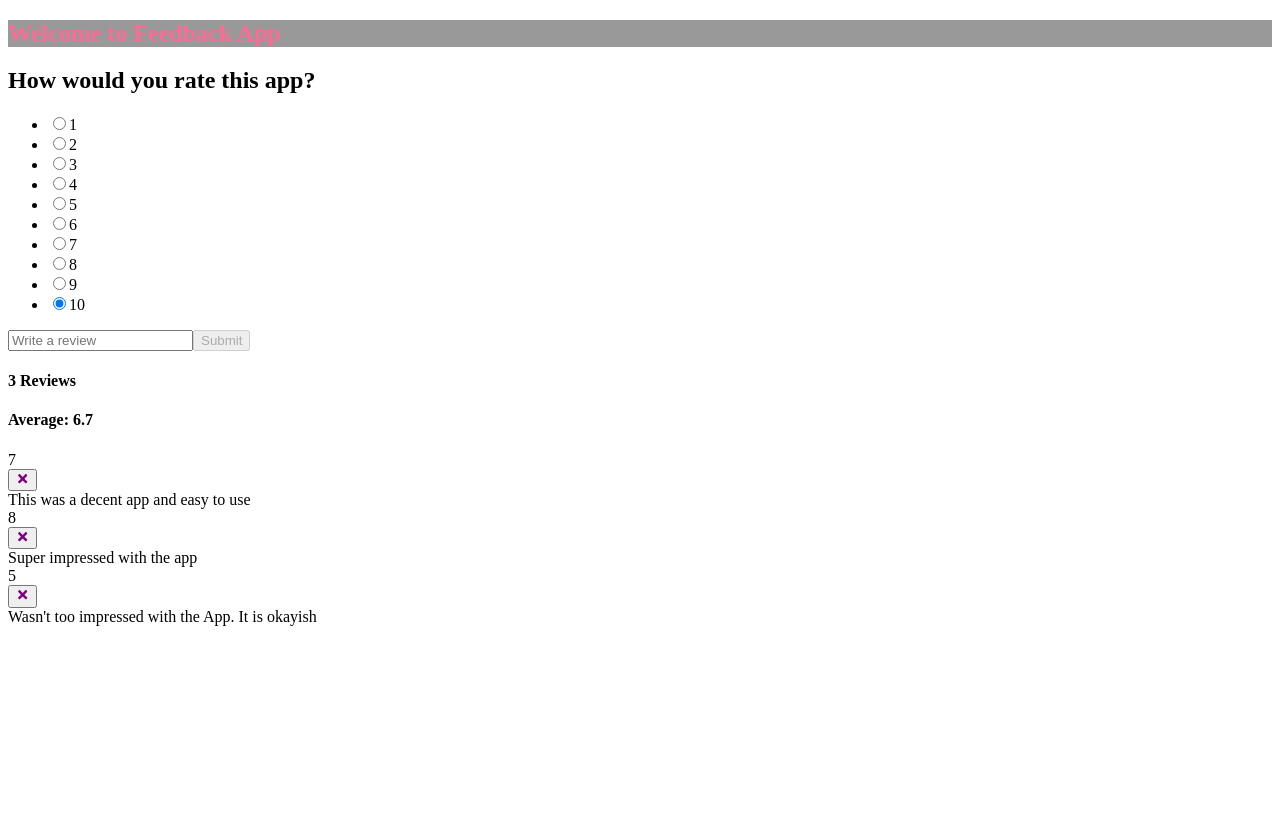
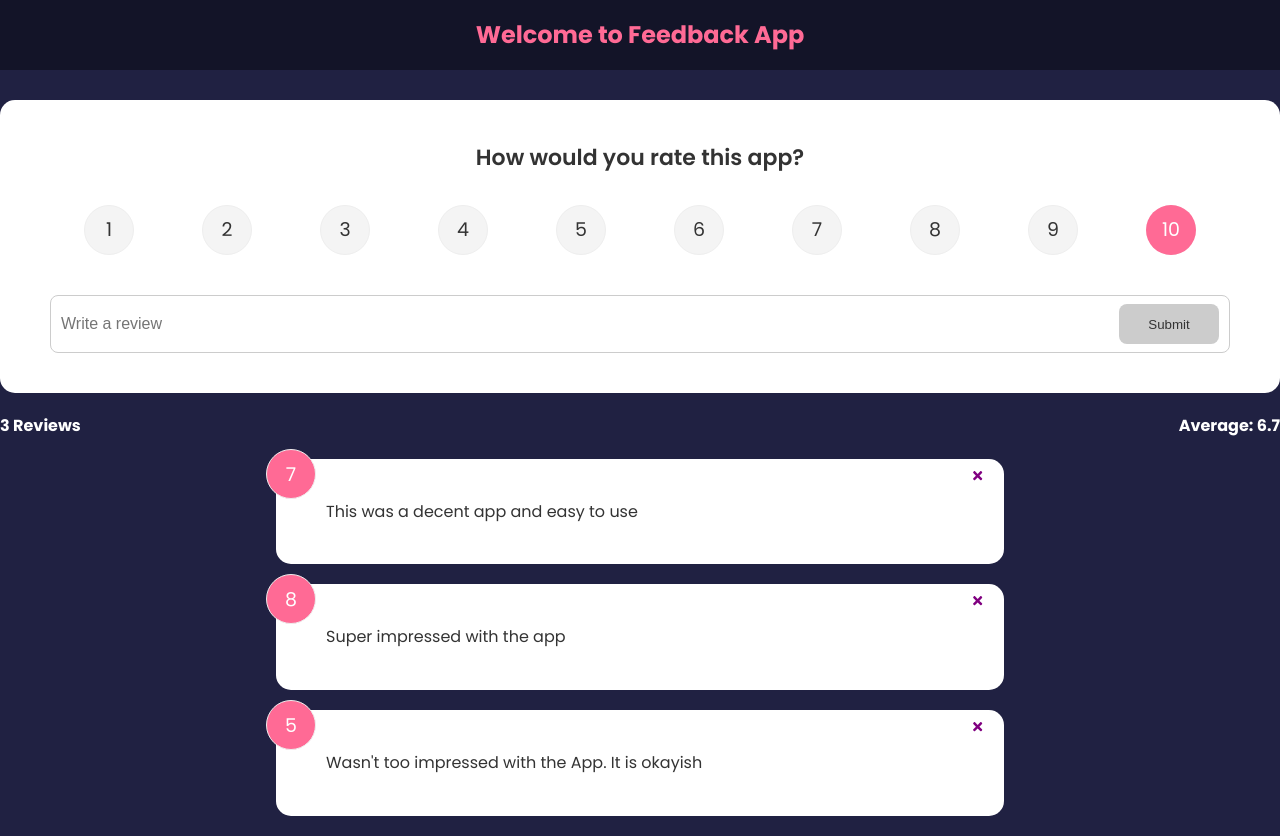
Before and after one commit to milan-vishnoi/Feedback-app, a React (Create React App) app: page / in a window 1280 px wide. Before the commit the page ends 800 px from the top, so only its background shows below. Built offline with nearby package versions, Linux system fonts and the light colour scheme.

Commit message:
CSS for the App

```diff
--- a/src/index.css
+++ b/src/index.css
@@ -0,0 +1,230 @@
+@import url('https://fonts.googleapis.com/css2?family=Poppins:wght@400;600;700&display=swap');
+
+* {
+  box-sizing: border-box;
+  margin: 0;
+  padding: 0;
+}
+
+body {
+  font-family: 'Poppins', sans-serif;
+  background-color: #202142;
+  color: #fff;
+  line-height: 1.6;
+}
+
+ul {
+  list-style: none;
+}
+
+.container {
+  max-width: 768px;
+  margin: auto;
+  padding: 0 20px;
+}
+
+header {
+  height: 70px;
+  width: 100%;
+  display: flex;
+  justify-content: space-between;
+  align-items: center;
+  margin-bottom: 30px;
+}
+
+.card {
+  background-color: #fff;
+  color: #333;
+  border-radius: 15px;
+  padding: 40px 50px;
+  margin: 20px 0;
+  position: relative;
+}
+
+.card.reverse {
+  background-color: rgba(0, 0, 0, 0.4);
+  color: #fff;
+}
+
+.card h2 {
+  font-size: 22px;
+  font-weight: 600;
+  text-align: center;
+}
+
+.rating {
+  display: flex;
+  align-items: center;
+  justify-content: space-around;
+  margin: 30px 0 40px;
+}
+
+.rating li,
+.num-display {
+  position: relative;
+  background: #f4f4f4;
+  width: 50px;
+  height: 50px;
+  padding: 10px;
+  text-align: center;
+  border-radius: 50%;
+  font-size: 19px;
+  border: 1px #eee solid;
+  transition: 0.3s;
+}
+
+.rating li label {
+  position: absolute;
+  top: 50%;
+  left: 50%;
+  width: 50px;
+  height: 50px;
+  padding: 10px;
+  border-radius: 50%;
+  transform: translate(-50%, -50%);
+  cursor: pointer;
+}
+
+.rating li:hover,
+.num-display {
+  background: #ff6a95;
+  color: #fff;
+}
+
+[type='radio'] {
+  opacity: 0;
+}
+
+[type='radio']:checked ~ label {
+  background: #ff6a95;
+  color: #fff;
+}
+
+.input-group {
+  display: flex;
+  flex-direction: row;
+  border: 1px solid #ccc;
+  padding: 8px 10px;
+  border-radius: 8px;
+}
+
+input {
+  flex-grow: 2;
+  border: none;
+  font-size: 16px;
+}
+
+input:focus {
+  outline: none;
+}
+
+.feedback-stats {
+  color: #fff;
+  display: flex;
+  justify-content: space-between;
+  align-items: center;
+}
+
+.num-display {
+  position: absolute;
+  top: -10px;
+  left: -10px;
+}
+
+.close,
+.edit {
+  position: absolute;
+  top: 10px;
+  right: 20px;
+  cursor: pointer;
+  background: none;
+  border: none;
+}
+
+.edit {
+  right: 40px;
+}
+
+.btn {
+  color: #fff;
+  border: 0;
+  border-radius: 8px;
+  color: #fff;
+  width: 100px;
+  height: 40px;
+  cursor: pointer;
+}
+
+.btn-primary {
+  background-color: #202142;
+}
+
+.btn-secondary {
+  background: #ff6a95;
+}
+
+.btn:hover {
+  transform: scale(0.98);
+  opacity: 0.9;
+}
+
+.btn:disabled {
+  background-color: #cccccc;
+  color: #333;
+  cursor: auto;
+}
+
+.btn:disabled:hover {
+  transform: scale(1);
+  opacity: 1;
+}
+
+.message {
+  padding-top: 10px;
+  text-align: center;
+  color: rebeccapurple;
+}
+
+/* FIX: Remove position: absolute to keep about icon at the bottom of the
+ * document */
+.about-link {
+  display: flex;
+  justify-content: flex-end;
+}
+
+/* FIX: Remove position: absolute to keep about icon at the bottom of the
+ * document */
+.about-link a {
+  color: #fff;
+  cursor: pointer;
+}
+
+.about-link a:hover {
+  color: #ff6a95;
+}
+
+.about h1 {
+  margin-bottom: 20px;
+}
+
+.about p {
+  margin: 10px 0;
+}
+
+@media (max-width: 600px) {
+  .rating li {
+    margin: 10px 3px;
+  }
+
+  .rating {
+    display: flex;
+    align-items: center;
+    justify-content: center;
+    flex-wrap: wrap;
+    margin: 30px 0 40px;
+  }
+
+  .input-group input {
+    width: 80%;
+  }
+}
```
